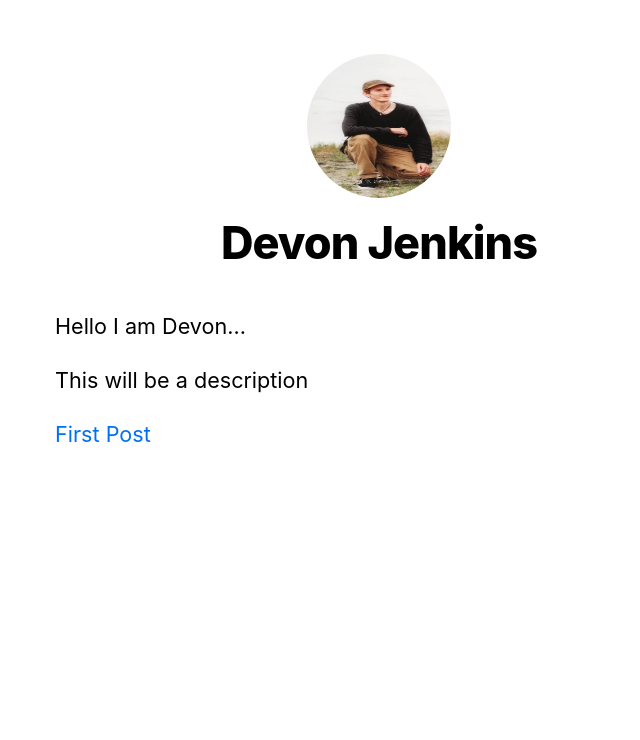
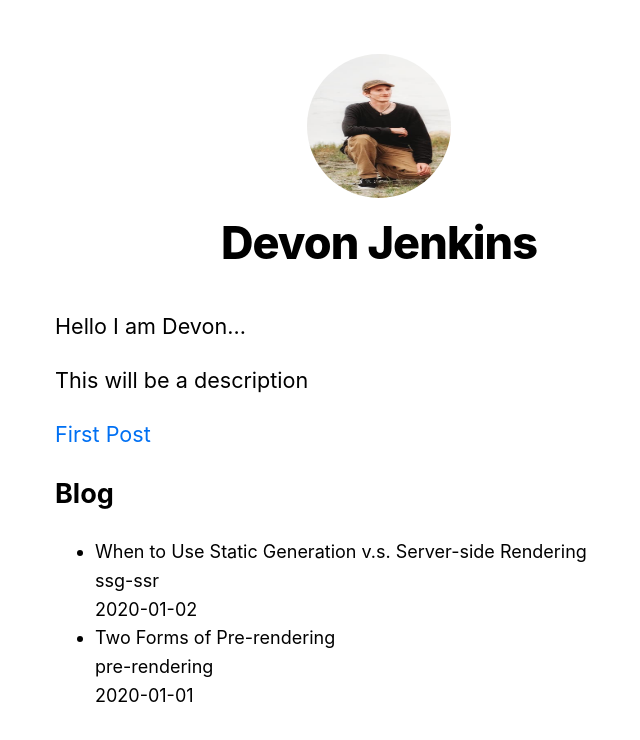
Before and after one commit to DevonJenkins/nextjs-blog, a Next.js app: page / in a window 1280 px wide. Shown: the top 740 px of the page, without its empty margins (261-901 px from the left). Built offline with nearby package versions, Linux system fonts and the light colour scheme.

Commit message:
add blog posts to home page (unlinked)

```diff
--- a/pages/index.js
+++ b/pages/index.js
@@ -2,8 +2,20 @@ import Head from 'next/head';
 import Link from 'next/link';
 import Layout, { siteTitle } from '../components/layout';
 import utilStyles from '../styles/utils.module.css'
+import { getSortedPostsData } from '../lib/posts';
 
-export default function Home() {
+export async function getStaticProps() {
+
+	const allPostsData = getSortedPostsData();
+
+	return {
+		props: {
+			allPostsData,
+		},
+	};
+}
+
+export default function Home({ allPostsData }) {
 	console.log("Home")
   return (
 		<Layout home>
@@ -15,6 +27,21 @@ export default function Home() {
 					<p>This will be a description</p>
 					<Link href="/posts/first-post">First Post</Link>
 				</section>
+				<section>
+					<h2 className='utilStyles.headingLg'>Blog</h2>
+					<ul>
+						{allPostsData.map(({ id, date, title }) => (
+							<li>
+								{title}
+								<br />
+								{id}
+								<br />
+								{date}
+								<br />
+							</li>
+						))}
+					</ul>
+				</section>
 		</Layout>
   );
 }
```
